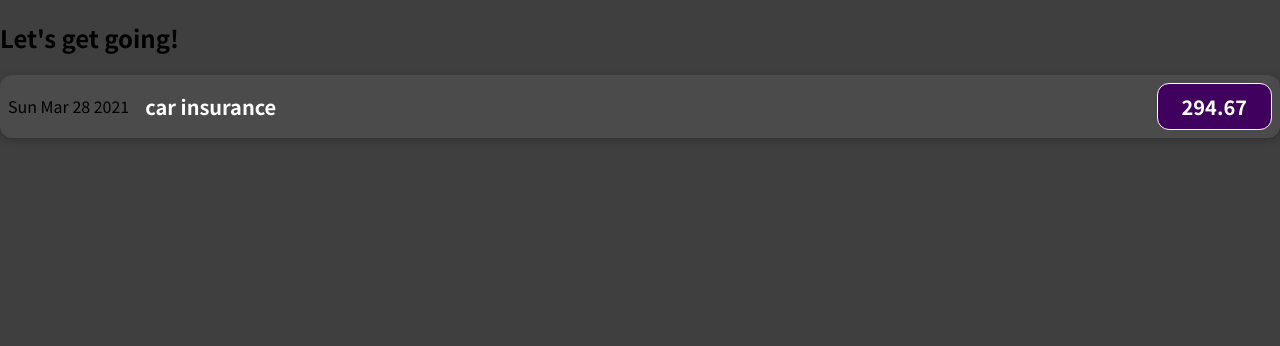
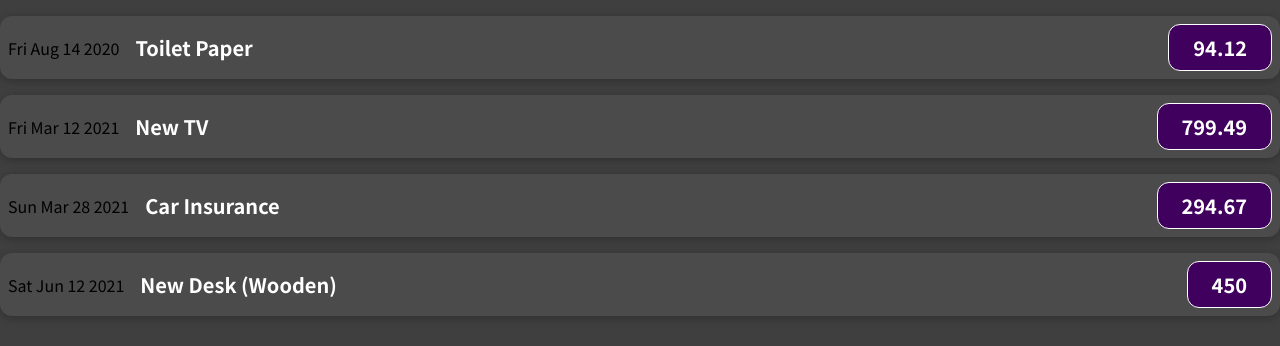
Before and after one commit to TortoiseRevenge/React_Activity_1, a React (Create React App) app: page / in a window 1280 px wide. Shown: the top 346 px of the page. Built offline with nearby package versions, Linux system fonts and the light colour scheme.

Commit message:
with array

```diff
--- a/src/App.js
+++ b/src/App.js
@@ -2,10 +2,42 @@
 import ExpenseItem from './components/ExpenseItem';
 
 function App() {
+  const expenses = [
+    {
+      id: 'e1',
+      title: 'Toilet Paper',
+      amount: 94.12,
+      date: new Date(2020, 7, 14),
+    },
+    { id: 'e2', title: 'New TV', amount: 799.49, date: new Date(2021, 2, 12) },
+    {
+      id: 'e3',
+      title: 'Car Insurance',
+      amount: 294.67,
+      date: new Date(2021, 2, 28),
+    },
+    {
+      id: 'e4',
+      title: 'New Desk (Wooden)',
+      amount: 450,
+      date: new Date(2021, 5, 12),
+    },
+  ];
   return (
+
     <div>
-      <h2>Let's get going!</h2>
-      <ExpenseItem></ExpenseItem>
+      <ExpenseItem title={expenses[0].title}
+      amount={expenses[0].amount}
+      date  ={expenses[0].date}></ExpenseItem>
+      <ExpenseItem title={expenses[1].title}
+      amount={expenses[1].amount}
+      date  ={expenses[1].date}></ExpenseItem>
+      <ExpenseItem title={expenses[2].title}
+      amount={expenses[2].amount}
+      date  ={expenses[2].date}></ExpenseItem>
+      <ExpenseItem title={expenses[3].title}
+      amount={expenses[3].amount}
+      date  ={expenses[3].date}></ExpenseItem>
     </div>
   );
 }
--- a/src/components/ExpenseItem.js
+++ b/src/components/ExpenseItem.js
@@ -1,15 +1,12 @@
 import React from 'react';
 import './ExpenseItem.css';
-function ExpenseItem(){
-    const expenseDate = new Date(2021, 2, 28);
-    const expenseTitle = 'car insurance';
-    const expenseAmount = 294.67;
+function ExpenseItem(props){
 return(
 <div className='expense-item'>
-   <div>{expenseDate.toDateString()}</div>
+   <div>{props.date.toDateString()}</div>
    <div className='expense-item__description'>
-    <h2>{expenseTitle}</h2>
-    <div className='expense-item__price'>{expenseAmount}</div></div>
+    <h2>{props.title}</h2>
+    <div className='expense-item__price'>{props.amount}</div></div>
 </div>
 );
 }
```
